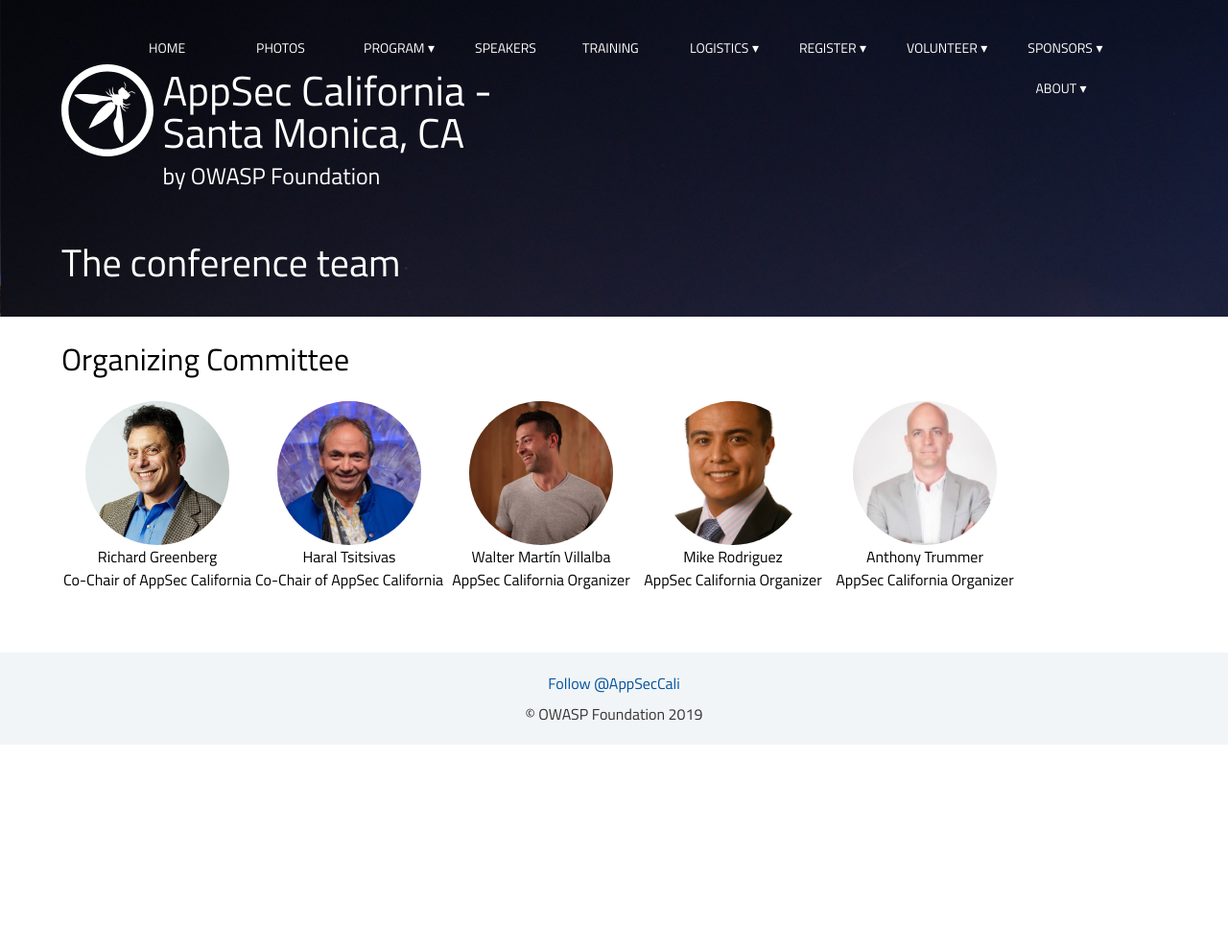
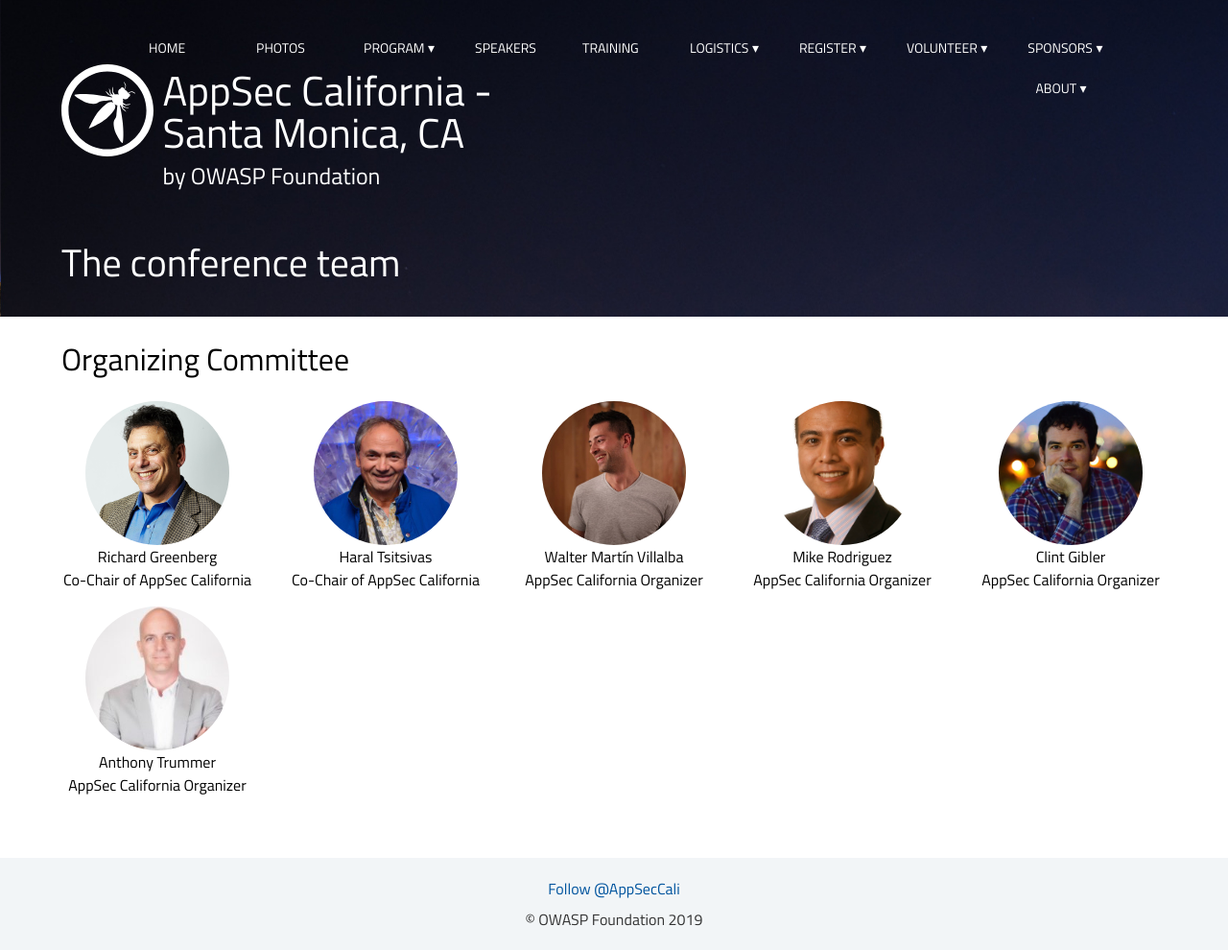
Before and after one commit to OWASP/2020-appseccalifornia, a Jekyll site: the page built from about/team.md, in a window 1280 px wide. Shown: the whole page at 96% size. Built offline with Jekyll 4.4.1, drawn with Linux system fonts in a browser that asks for light colours; some web fonts are replaced; comment, search, counter and statistics services are not loaded; before the commit the page ends 900 px from its top, so only the background shows below that.

Commit message:
adding Clint to team page

```diff
--- a/_data/team.yml
+++ b/_data/team.yml
@@ -11,6 +11,9 @@
   - name: Mike Rodriguez
     role: AppSec California Organizer
     image: miker.jpg
+  - name: Clint Gibler
+    role: AppSec California Organizer
+    image: clint.jpg
   - name: Anthony Trummer
     role: AppSec California Organizer
     image: anthony.jpg
```
Also changed, not shown: assets/images/team/clint.jpg (added).
